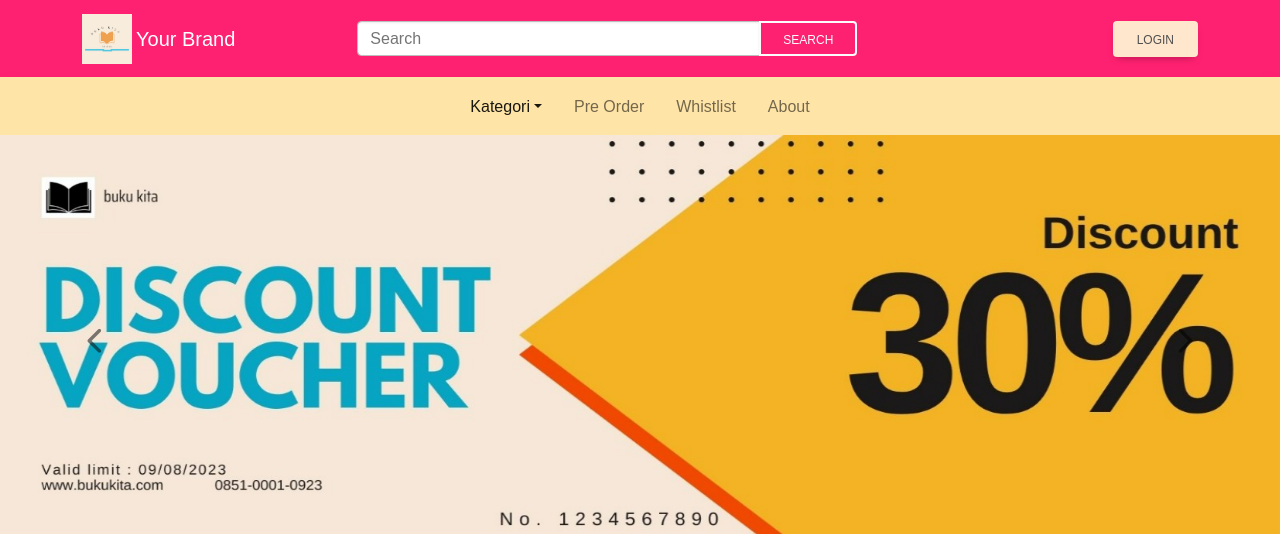
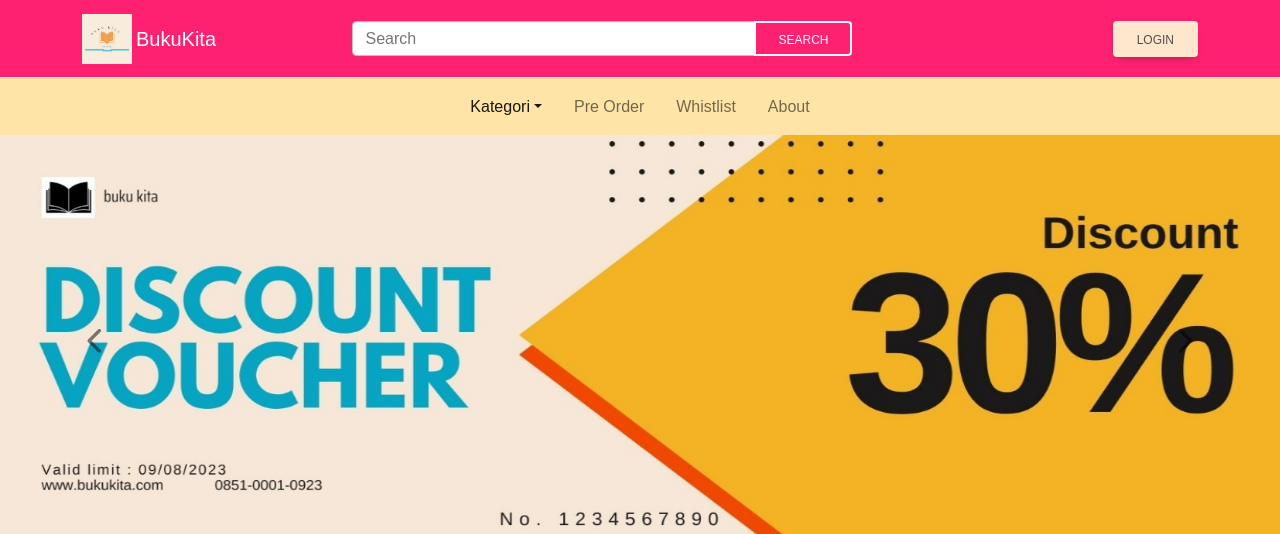
Before and after one commit to NeeNein/hostinger, a PHP site: page / in a window 1280 px wide. Shown: the top 534 px of the page. Run offline with PHP 8.4, Linux system fonts and the light colour scheme; data that the repository does not hold is empty; some libraries are stand-ins or nearby versions.

Commit message:
Update index.php

```diff
--- a/index.php
+++ b/index.php
@@ -68,7 +68,7 @@ function requireLogin() {
     <div class="container">
       <a class="navbar-brand" href="#">
         <img src="promo\logo.jpg" alt="Logo" width="50" height="50" class="d-inline-block align-text-top">
-        Your Brand
+        BukuKita
       </a>
       <button class="navbar-toggler" type="button" data-bs-toggle="collapse" data-bs-target="#navbarNav" aria-controls="navbarNav" aria-expanded="false" aria-label="Toggle navigation">
         <span class="navbar-toggler-icon"></span>
```
